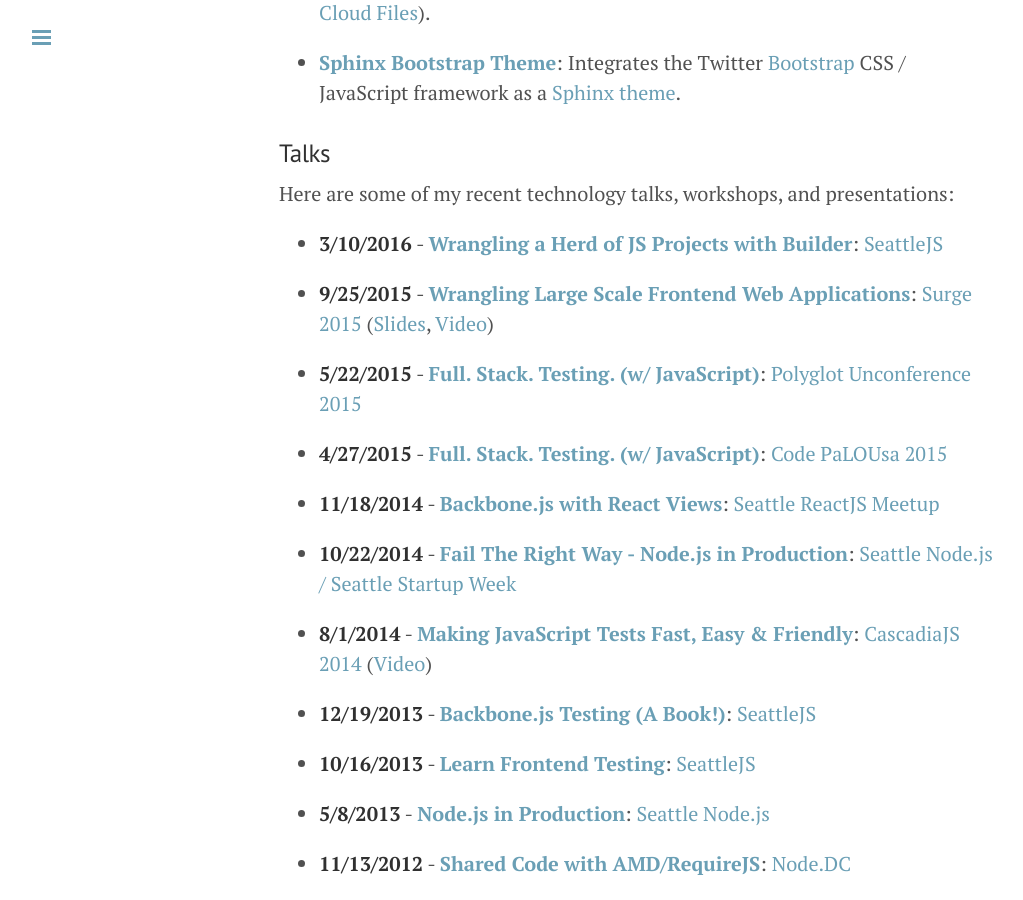
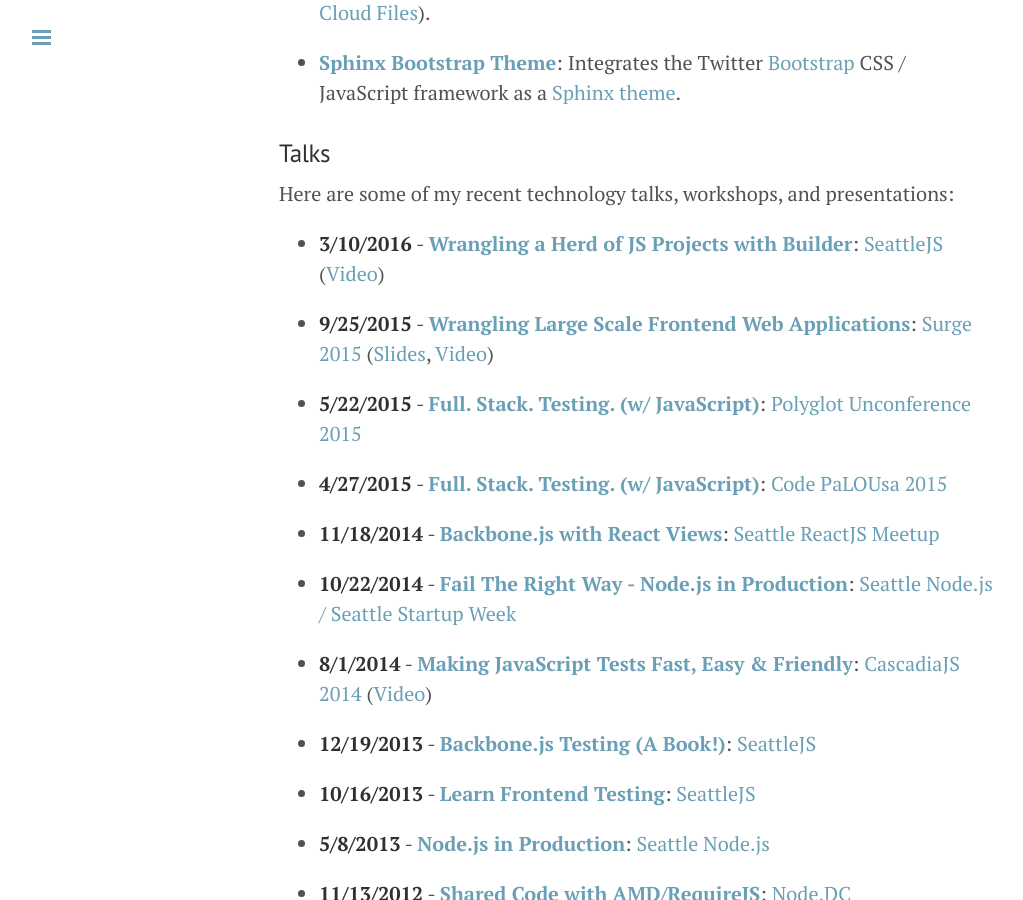
Before and after one commit to ryan-roemer/loose-bits, a Jekyll site: the page built from about.md, in a window 1280 px wide and 900 px high, scrolled down 1543 px. Shown: the whole window, without its empty margins (1-1024 px from the left). Built offline with Jekyll 4.4.1, drawn with Linux system fonts in a browser that asks for light colours.

Commit message:
Add video for builder talk.

```diff
--- a/about.md
+++ b/about.md
@@ -82,8 +82,7 @@
 * **3/10/2016** -
   **[Wrangling a Herd of JS Projects with Builder](http://seattlejs-builder.surge.sh/)**:
   [SeattleJS](http://www.meetup.com/seattlejs/events/221671534/)
-
-<!-- TODO: Add video link when up at https://channel9.msdn.com/blogs/seattlejs -->
+  ([Video](https://www.youtube.com/watch?v=LBb0pY8CNEY))
 
 * **9/25/2015** -
   **[Wrangling Large Scale Frontend Web Applications](http://surge.omniti.com/2015?ryan-roemer)**:
```
